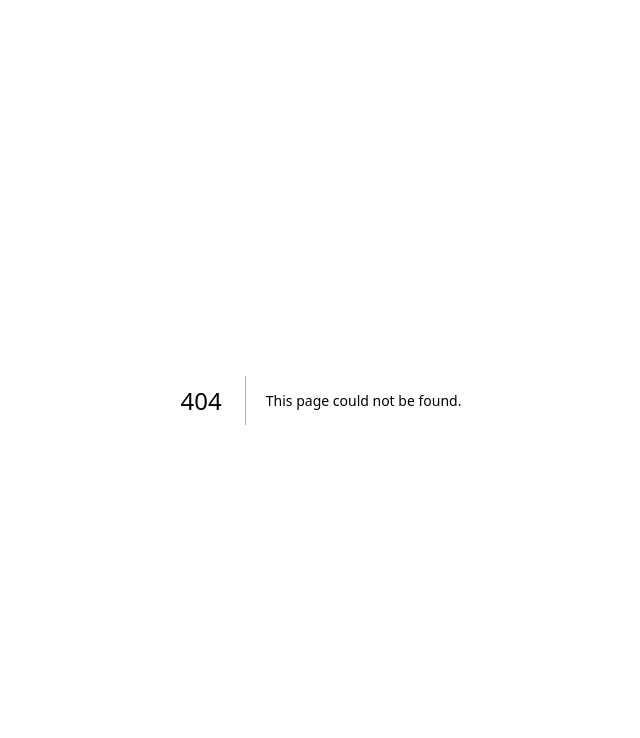
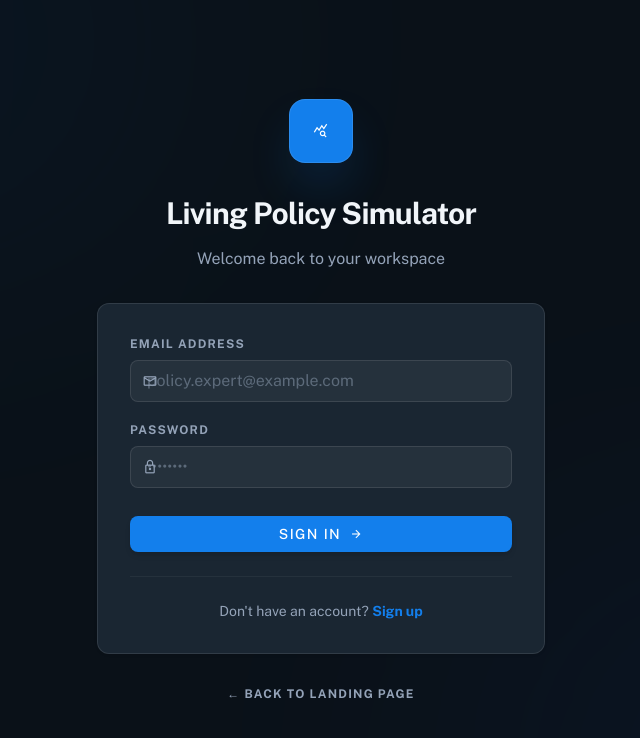
Before and after one commit to udujoel/Living_Policy, a Next.js app: page /login in a window 1280 px wide. Before the commit this address had no page. Shown: the top 738 px of the page, without its empty margins (319-959 px from the left). Built offline with nearby package versions, Linux system fonts and the light colour scheme; no server answers.

Commit message:
Implement Auth UI and TopNav integration

```diff
--- /dev/null
+++ b/src/app/login/page.tsx
@@ -0,0 +1,151 @@
+'use client';
+
+import React, { useState } from 'react';
+import { useRouter } from 'next/navigation';
+import { supabase } from '@/lib/supabase';
+import { Icon } from '@/components/SharedUI';
+import { cn } from '@/lib/utils';
+import Link from 'next/link';
+
+export default function LoginPage() {
+  const router = useRouter();
+  const [email, setEmail] = useState('');
+  const [password, setPassword] = useState('');
+  const [loading, setLoading] = useState(false);
+  const [mode, setMode] = useState<'signin' | 'signup'>('signin');
+  const [error, setError] = useState<string | null>(null);
+  const [message, setMessage] = useState<string | null>(null);
+
+  const handleAuth = async (e: React.FormEvent) => {
+    e.preventDefault();
+    setLoading(true);
+    setError(null);
+    setMessage(null);
+
+    try {
+      if (mode === 'signup') {
+        const { error } = await supabase.auth.signUp({
+          email,
+          password,
+        });
+        if (error) throw error;
+        setMessage('Check your email for the confirmation link!');
+      } else {
+        const { error } = await supabase.auth.signInWithPassword({
+          email,
+          password,
+        });
+        if (error) throw error;
+        router.push('/dashboard');
+        router.refresh();
+      }
+    } catch (err: any) {
+      setError(err.message);
+    } finally {
+      setLoading(false);
+    }
+  };
+
+  return (
+    <main className="min-h-screen bg-[#0a1118] flex items-center justify-center p-6 relative overflow-hidden">
+      {/* Background Gradients */}
+      <div className="absolute top-[-20%] left-[-10%] w-[50%] h-[50%] bg-primary/20 blur-[150px] rounded-full opacity-30" />
+      <div className="absolute bottom-[-20%] right-[-10%] w-[50%] h-[50%] bg-blue-600/20 blur-[150px] rounded-full opacity-30" />
+
+      <div className="w-full max-w-md flex flex-col gap-8 relative z-10">
+        <div className="flex flex-col items-center gap-4 text-center">
+          <div className="w-16 h-16 bg-primary rounded-2xl flex items-center justify-center shadow-2xl shadow-primary/30 border border-white/10 mb-4">
+            <Icon name="query_stats" className="text-white text-4xl" fill />
+          </div>
+          <h1 className="text-3xl font-bold tracking-tight">Living Policy Simulator</h1>
+          <p className="text-muted-foreground">
+            {mode === 'signin' ? 'Welcome back to your workspace' : 'Create an account to save your simulations'}
+          </p>
+        </div>
+
+        <div className="stitch-card p-8 bg-card-alt/30 border-white/10 backdrop-blur-xl">
+          <form onSubmit={handleAuth} className="flex flex-col gap-5">
+            <div className="flex flex-col gap-2">
+              <label className="text-xs font-bold uppercase tracking-widest text-muted-foreground">Email Address</label>
+              <div className="relative">
+                <Icon name="mail" className="absolute left-3 top-1/2 -translate-y-1/2 text-muted-foreground" />
+                <input
+                  type="email"
+                  required
+                  value={email}
+                  onChange={(e) => setEmail(e.target.value)}
+                  className="stitch-input w-full pl-10 py-3 bg-black/20"
+                  placeholder="policy.expert@example.com"
+                />
+              </div>
+            </div>
+
+            <div className="flex flex-col gap-2">
+              <label className="text-xs font-bold uppercase tracking-widest text-muted-foreground">Password</label>
+              <div className="relative">
+                <Icon name="lock" className="absolute left-3 top-1/2 -translate-y-1/2 text-muted-foreground" />
+                <input
+                  type="password"
+                  required
+                  value={password}
+                  onChange={(e) => setPassword(e.target.value)}
+                  className="stitch-input w-full pl-10 py-3 bg-black/20"
+                  placeholder="••••••••"
+                />
+              </div>
+            </div>
+
+            {error && (
+              <div className="p-3 rounded bg-red-500/10 border border-red-500/20 text-red-400 text-sm flex items-center gap-2">
+                <Icon name="error" />
+                {error}
+              </div>
+            )}
+
+            {message && (
+              <div className="p-3 rounded bg-green-500/10 border border-green-500/20 text-green-400 text-sm flex items-center gap-2">
+                <Icon name="check_circle" />
+                {message}
+              </div>
+            )}
+
+            <button
+              type="submit"
+              disabled={loading}
+              className="stitch-button-primary py-3.5 mt-2 flex items-center justify-center gap-2 font-bold uppercase tracking-widest text-sm"
+            >
+              {loading ? (
+                <div className="w-5 h-5 border-2 border-white/30 border-t-white rounded-full animate-spin" />
+              ) : (
+                <>
+                  <span>{mode === 'signin' ? 'Sign In' : 'Create Account'}</span>
+                  <Icon name="arrow_forward" />
+                </>
+              )}
+            </button>
+          </form>
+
+          <div className="mt-6 pt-6 border-t border-white/5 text-center">
+            <p className="text-sm text-muted-foreground">
+              {mode === 'signin' ? "Don't have an account? " : "Already have an account? "}
+              <button
+                onClick={() => {
+                  setMode(mode === 'signin' ? 'signup' : 'signin');
+                  setError(null);
+                  setMessage(null);
+                }}
+                className="text-primary hover:underline font-bold"
+              >
+                {mode === 'signin' ? 'Sign up' : 'Sign in'}
+              </button>
+            </p>
+          </div>
+        </div>
+
+        <Link href="/" className="text-center text-xs font-bold uppercase tracking-widest text-muted-foreground hover:text-white transition-colors">
+          ← Back to Landing Page
+        </Link>
+      </div>
+    </main>
+  );
+}
--- a/src/components/SharedUI.tsx
+++ b/src/components/SharedUI.tsx
@@ -70,9 +70,29 @@ export const SearchBar = ({ placeholder, className, value, onChange }: { placeho
   </div>
 );
 
+import { supabase } from '@/lib/supabase';
+
 export const TopNav = ({ title, showBack = true, rightElement }: { title: string, showBack?: boolean, rightElement?: React.ReactNode }) => {
   const router = useRouter();
   const pathname = usePathname();
+  const [user, setUser] = React.useState<any>(null);
+
+  React.useEffect(() => {
+    supabase.auth.getSession().then(({ data: { session } }) => {
+      setUser(session?.user ?? null);
+    });
+
+    const { data: { subscription } } = supabase.auth.onAuthStateChange((_event, session) => {
+      setUser(session?.user ?? null);
+    });
+
+    return () => subscription.unsubscribe();
+  }, []);
+
+  const handleLogout = async () => {
+    await supabase.auth.signOut();
+    router.push('/login');
+  };
 
   const isActive = (path: string) => {
     if (path === '/dashboard' && pathname === '/dashboard') return true;
@@ -121,9 +141,32 @@ export const TopNav = ({ title, showBack = true, rightElement }: { title: string
                <button className="p-2 hover:bg-white/5 rounded-full transition-colors text-muted-foreground hover:text-white">
                  <Icon name="share" className="text-xl" />
                </button>
-               <div className="w-9 h-9 rounded-full overflow-hidden border-2 border-white/10 cursor-pointer hover:border-primary transition-colors">
-                 <img src="https://ui-avatars.com/api/?name=Alex+Rivera&background=137fec&color=fff" alt="User" />
-               </div>
+               {user ? (
+                 <div className="flex items-center gap-3">
+                    <div className="w-9 h-9 rounded-full overflow-hidden border-2 border-white/10 cursor-pointer hover:border-primary transition-colors bg-white/10 flex items-center justify-center group relative">
+                      {/* Avatar or Initial */}
+                      <span className="font-bold text-sm text-white">{user.email?.charAt(0).toUpperCase()}</span>
+
+                      {/* Dropdown (Simple Logout) */}
+                      <div className="absolute top-full right-0 mt-2 w-48 bg-[#0d141b] border border-white/10 rounded-xl shadow-2xl p-2 hidden group-hover:block animate-in fade-in slide-in-from-top-2">
+                        <div className="text-xs text-muted-foreground px-3 py-2 border-b border-white/5 mb-2 truncate">
+                          {user.email}
+                        </div>
+                        <button
+                          onClick={handleLogout}
+                          className="w-full text-left px-3 py-2 text-sm text-red-400 hover:bg-white/5 rounded-lg transition-colors flex items-center gap-2"
+                        >
+                          <Icon name="logout" className="text-base" />
+                          Sign Out
+                        </button>
+                      </div>
+                    </div>
+                 </div>
+               ) : (
+                 <Link href="/login" className="stitch-button-primary px-5 py-2 text-xs font-bold uppercase tracking-widest">
+                   Sign In
+                 </Link>
+               )}
              </>
            )}
         </div>
```
